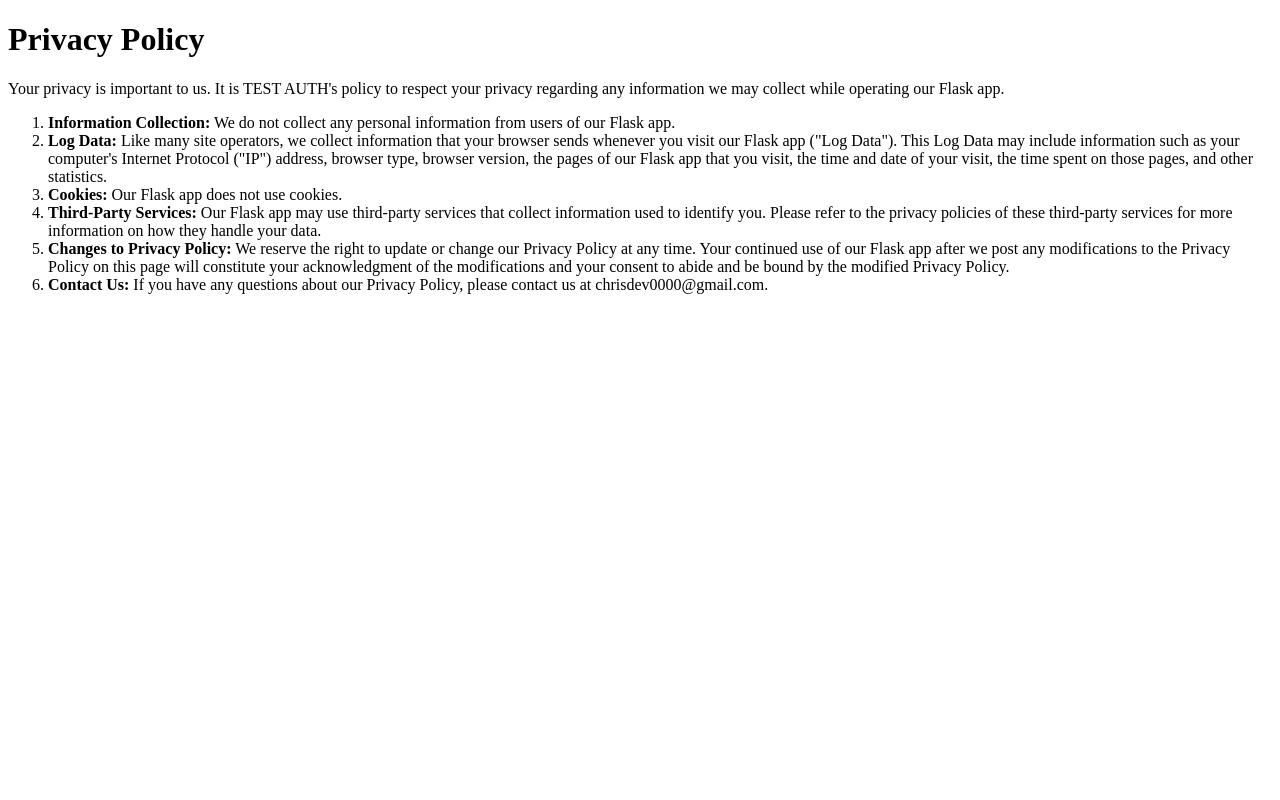
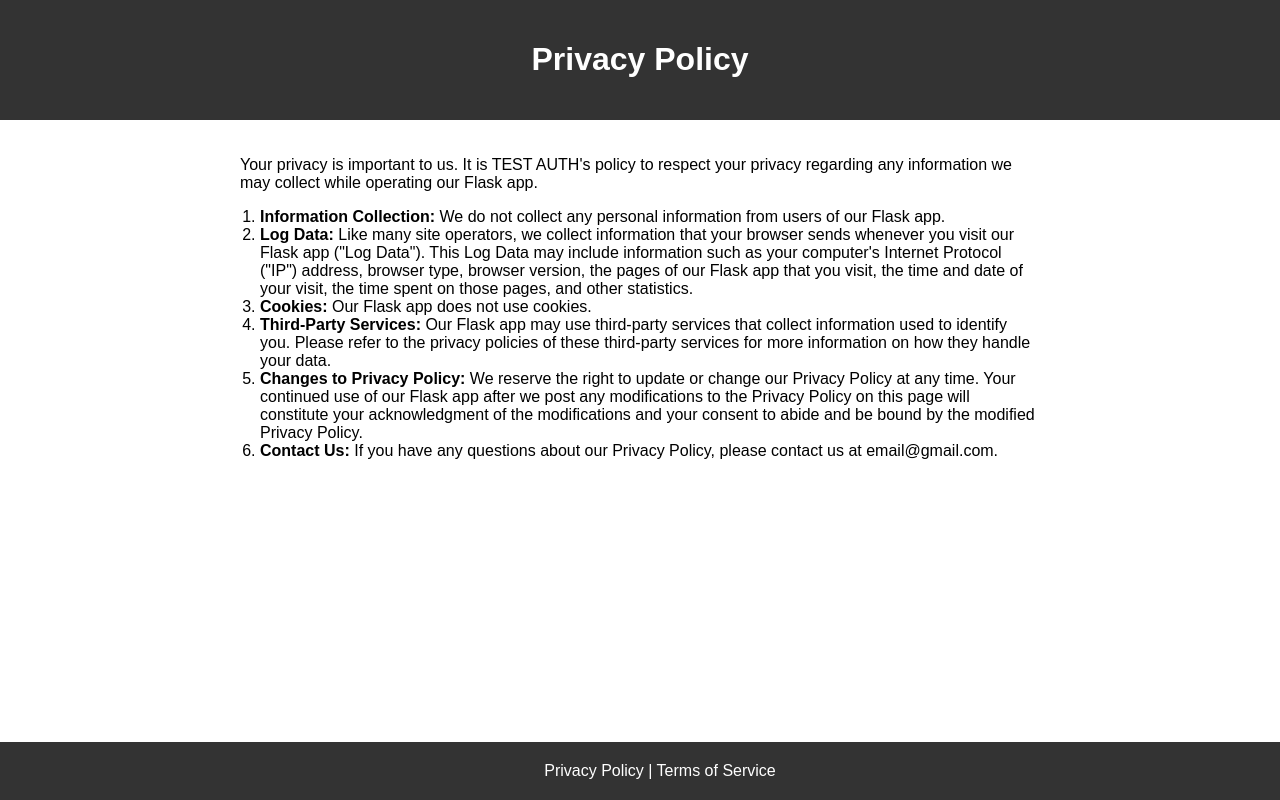
Before and after one commit to al-chris/facebook_login, a Flask app: page /privacy_policy in a window 1280 px wide. Run offline with Flask 3, Linux system fonts and the light colour scheme.

Commit message:
style changes

```diff
--- /dev/null
+++ b/app/static/css/styles.css
@@ -0,0 +1,49 @@
+body {
+    font-family: Arial, sans-serif;
+    margin: 0;
+    padding: 0;
+}
+
+header {
+    background-color: #333;
+    color: #fff;
+    padding: 20px;
+    text-align: center;
+}
+
+main {
+    text-align: center;
+    padding: 50px 0;
+}
+
+#main {
+    max-width: 800px;
+    margin: auto;
+    padding: 20px;
+}
+
+.icon {
+    width: 50px;
+    height: 50px;
+    display: inline-block;
+    margin: 0 20px;
+}
+
+ol {
+    padding-left: 20px;
+}
+
+footer {
+    background-color: #333;
+    color: #fff;
+    padding: 20px;
+    text-align: center;
+    position: fixed;
+    bottom: 0;
+    width: 100%;
+}
+
+footer a {
+    text-decoration: none;
+    color: #fff;
+}
--- a/app/templates/privacy_policy.html
+++ b/app/templates/privacy_policy.html
@@ -4,9 +4,13 @@
     <meta charset="UTF-8">
     <meta name="viewport" content="width=device-width, initial-scale=1.0">
     <title>Privacy Policy</title>
+    <link rel="stylesheet" href="{{ url_for('static', filename='css/styles.css') }}">
 </head>
 <body>
+    <header>
         <h1>Privacy Policy</h1>
+    </header>
+    <div id="main">
         <p>Your privacy is important to us. It is TEST AUTH's policy to respect your privacy regarding any information we may collect while operating our Flask app.</p>
         <ol>
             <li><strong>Information Collection:</strong> We do not collect any personal information from users of our Flask app.</li>
@@ -14,7 +18,11 @@
             <li><strong>Cookies:</strong> Our Flask app does not use cookies.</li>
             <li><strong>Third-Party Services:</strong> Our Flask app may use third-party services that collect information used to identify you. Please refer to the privacy policies of these third-party services for more information on how they handle your data.</li>
             <li><strong>Changes to Privacy Policy:</strong> We reserve the right to update or change our Privacy Policy at any time. Your continued use of our Flask app after we post any modifications to the Privacy Policy on this page will constitute your acknowledgment of the modifications and your consent to abide and be bound by the modified Privacy Policy.</li>
-        <li><strong>Contact Us:</strong> If you have any questions about our Privacy Policy, please contact us at chrisdev0000@gmail.com.</li>
+            <li><strong>Contact Us:</strong> If you have any questions about our Privacy Policy, please contact us at email@gmail.com.</li>
         </ol>
+    </div>
+    <footer>
+        <a href="{{ url_for('privacy') }}">Privacy Policy</a> | <a href="{{ url_for('t_o_s') }}">Terms of Service</a>
+    </footer>
 </body>
 </html>
```
Also changed, not shown: app/templates/terms_of_service.html (+9 -1 lines). Lines whose indentation alone changed are shown as unchanged.
